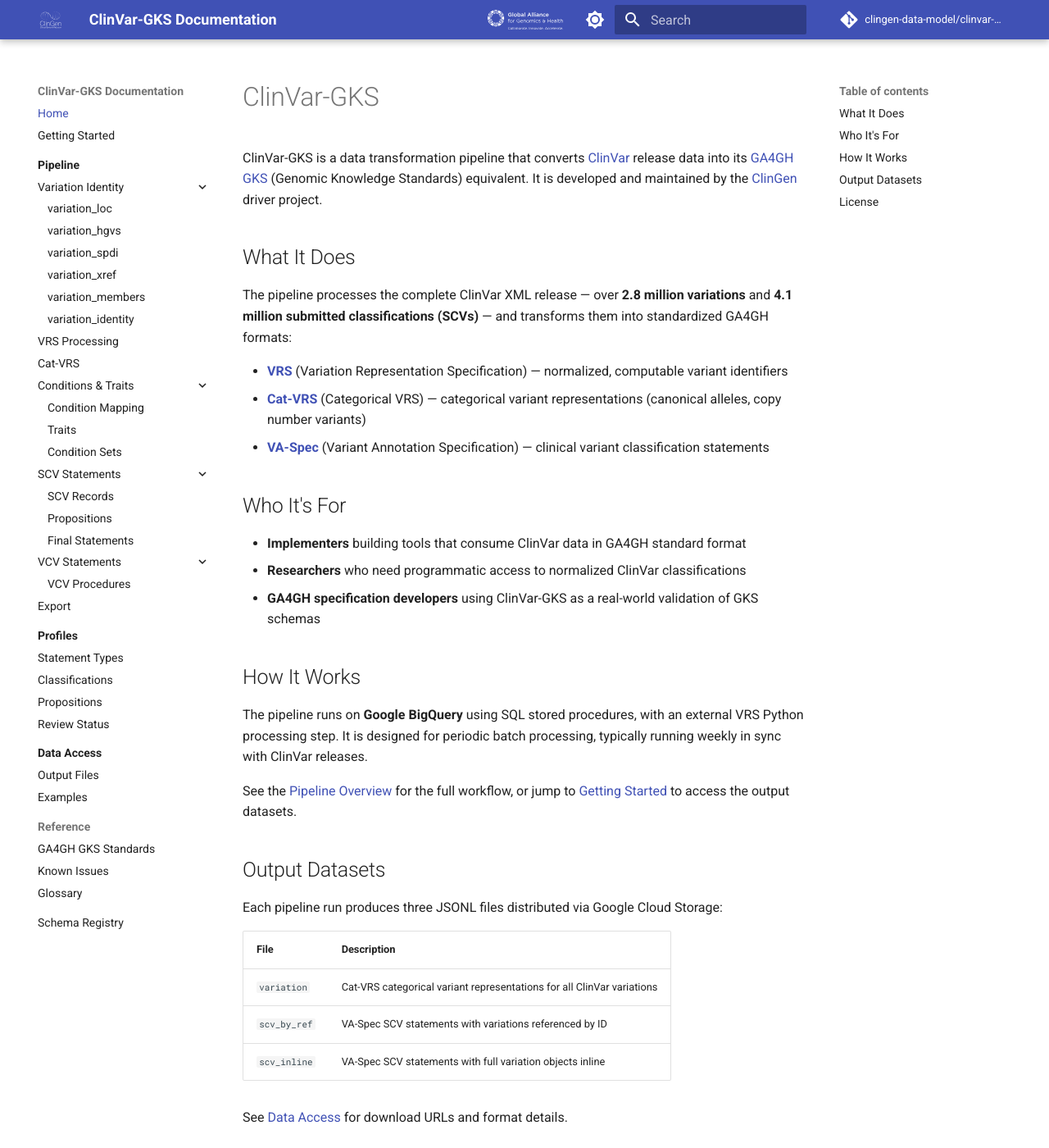
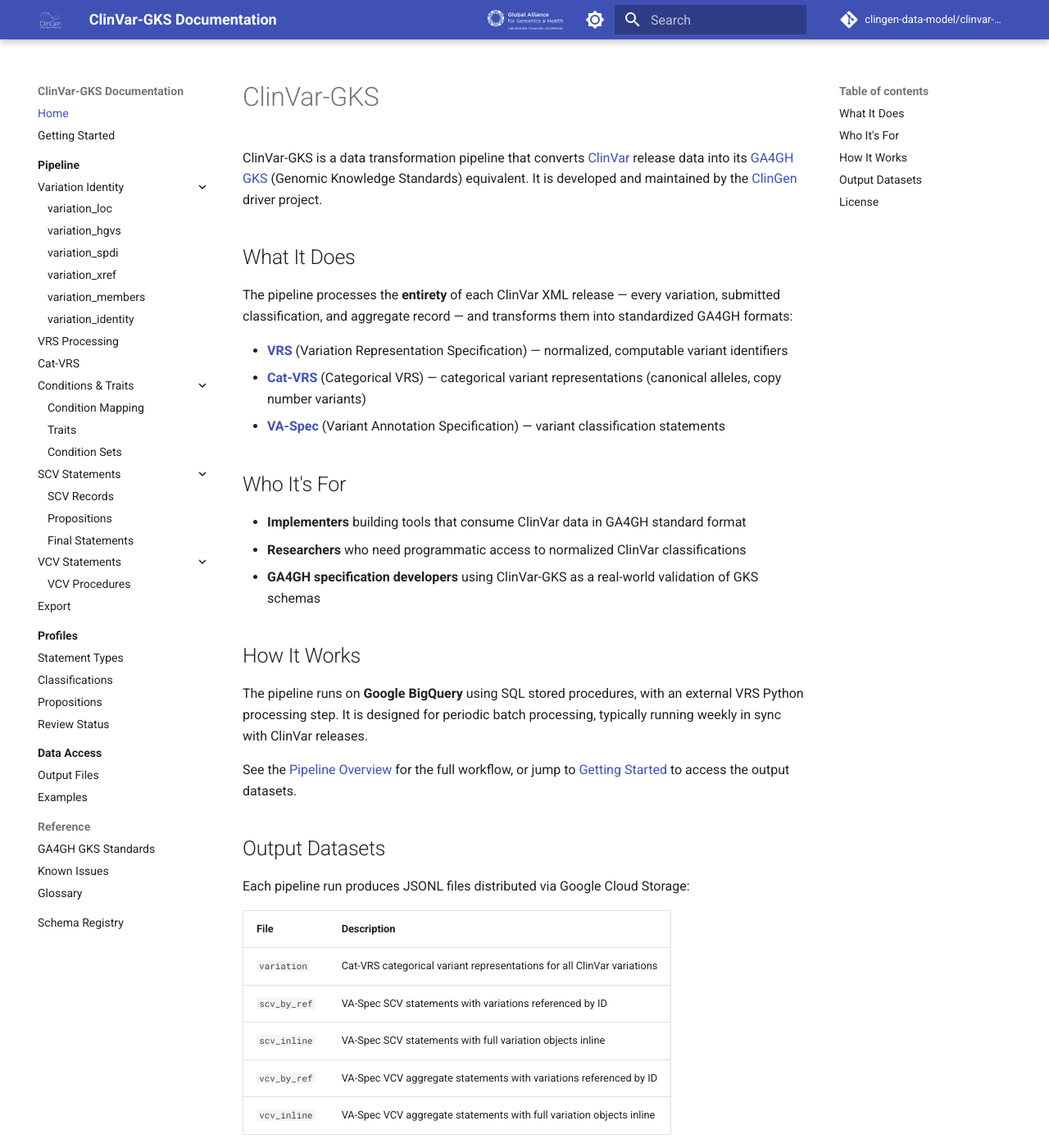
Before and after one commit to clingen-data-model/clinvar-gks, an MkDocs documentation site: the page built from docs/index.md, in a window 1280 px wide and 1400 px high. Shown: the whole window at 82% size. Built offline with MkDocs 1.6.1 and Material for MkDocs 9.7.7, drawn with Linux system fonts in a browser that asks for light colours; comment, search, counter and statistics services are not loaded; some of the changed text lies outside the part shown.

Commit message:
Rewrite README and update docs home page
Replace outdated pilot release info and implementation roadmap with
current project structure, pipeline overview, output datasets, and
documentation links. Remove hardcoded data counts, add VCV output files.

```diff
--- a/docs/index.md
+++ b/docs/index.md
@@ -4,11 +4,11 @@ ClinVar-GKS is a data transformation pipeline that converts [ClinVar](https://ww
 
 ## What It Does
 
-The pipeline processes the complete ClinVar XML release — over **2.8 million variations** and **4.1 million submitted classifications (SCVs)** — and transforms them into standardized GA4GH formats:
+The pipeline processes the **entirety** of each ClinVar XML release — every variation, submitted classification, and aggregate record — and transforms them into standardized GA4GH formats:
 
 - **[VRS](https://vrs.ga4gh.org/)** (Variation Representation Specification) — normalized, computable variant identifiers
 - **[Cat-VRS](https://cat-vrs.readthedocs.io/)** (Categorical VRS) — categorical variant representations (canonical alleles, copy number variants)
-- **[VA-Spec](https://va-spec.readthedocs.io/)** (Variant Annotation Specification) — clinical variant classification statements
+- **[VA-Spec](https://va-spec.readthedocs.io/)** (Variant Annotation Specification) — variant classification statements
 
 ## Who It's For
 
@@ -24,17 +24,18 @@ See the [Pipeline Overview](pipeline/index.md) for the full workflow, or jump to
 
 ## Output Datasets
 
-Each pipeline run produces three JSONL files distributed via Google Cloud Storage:
+Each pipeline run produces JSONL files distributed via Google Cloud Storage:
 
 | File | Description |
 | --- | --- |
 | `variation` | Cat-VRS categorical variant representations for all ClinVar variations |
 | `scv_by_ref` | VA-Spec SCV statements with variations referenced by ID |
 | `scv_inline` | VA-Spec SCV statements with full variation objects inline |
+| `vcv_by_ref` | VA-Spec VCV aggregate statements with variations referenced by ID |
+| `vcv_inline` | VA-Spec VCV aggregate statements with full variation objects inline |
 
 See [Data Access](data-access/index.md) for download URLs and format details.
 
 ## License
 
-- **Code** (SQL procedures, scripts): [MIT License](https://github.com/clingen-data-model/clinvar-gks/blob/main/LICENSE)
-- **Data outputs**: [CC0 1.0 Universal](https://github.com/clingen-data-model/clinvar-gks/blob/main/LICENSE-DATA) (public domain)
+This project is licensed under [CC0 1.0 Universal](https://github.com/clingen-data-model/clinvar-gks/blob/main/LICENSE) (public domain dedication).
```
Also changed, not shown: README.md (+59 -23 lines).
